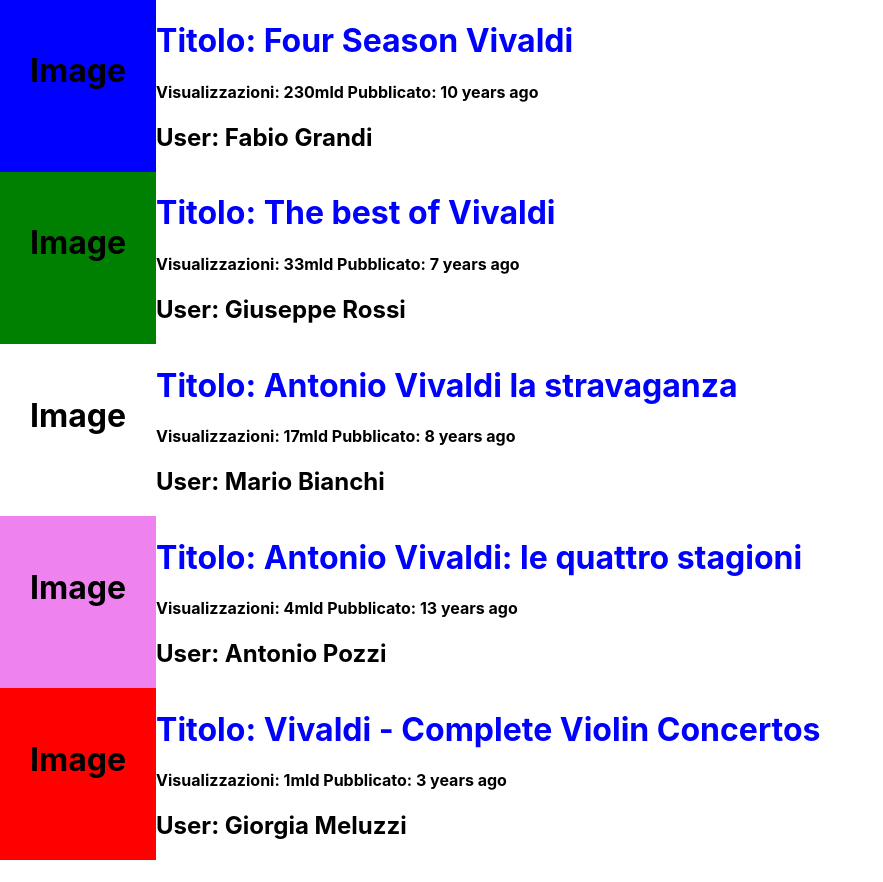
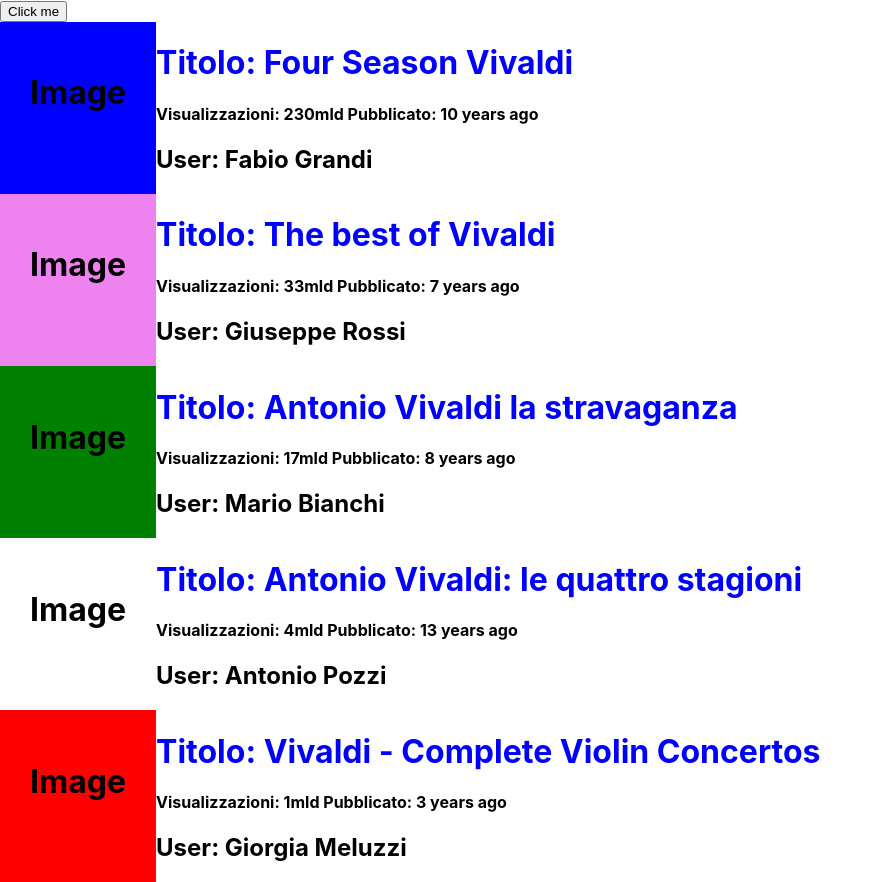
Before and after one commit to fabioPsc/app-react, a React (Create React App) app: page / in a window 1280 px wide. Shown: the whole page, without its empty margins (0-883 px from the left). Before the commit the page ends 860 px from the top, so only its background shows below. Built offline with nearby package versions, Linux system fonts and the light colour scheme.

Commit message:
Aggiunta funzione e bottone eventi

```diff
--- a/src/App.js
+++ b/src/App.js
@@ -5,13 +5,19 @@ import VideoText from './VideoText';
 
 
 function App() {
-  // PROPS - propietà, dati che passiamo
+
+  const saluta = () => {
+    console.log('ciao mondo')
+  }
+
   return (
     <div className="App">
+      {/* Aggiungere eventi */}
+      <button onClick={saluta}>Click me</button>
         <VideoText title="Four Season Vivaldi" views="230mld" published="10 years ago" user="Fabio Grandi" color="blue" />
-        <VideoText title="The best of Vivaldi" views="33mld" published="7 years ago" user="Giuseppe Rossi" color="green" />
-        <VideoText title="Antonio Vivaldi la stravaganza" views="17mld" published="8 years ago" user="Mario Bianchi" color="white" />
-        <VideoText title="Antonio Vivaldi: le quattro stagioni" views="4mld" published="13 years ago" user="Antonio Pozzi" color="violet" />
+        <VideoText title="The best of Vivaldi" views="33mld" published="7 years ago" user="Giuseppe Rossi" color="violet" />
+        <VideoText title="Antonio Vivaldi la stravaganza" views="17mld" published="8 years ago" user="Mario Bianchi" color="green" />
+        <VideoText title="Antonio Vivaldi: le quattro stagioni" views="4mld" published="13 years ago" user="Antonio Pozzi" color="white" />
         <VideoText title="Vivaldi - Complete Violin Concertos" views="1mld" published="3 years ago" user="Giorgia Meluzzi" color="red" />
     </div>
   );
```
